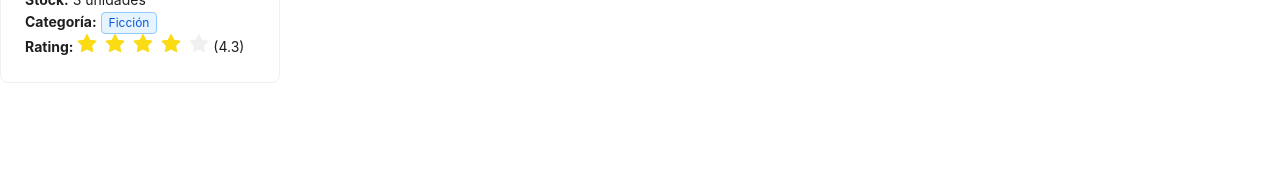
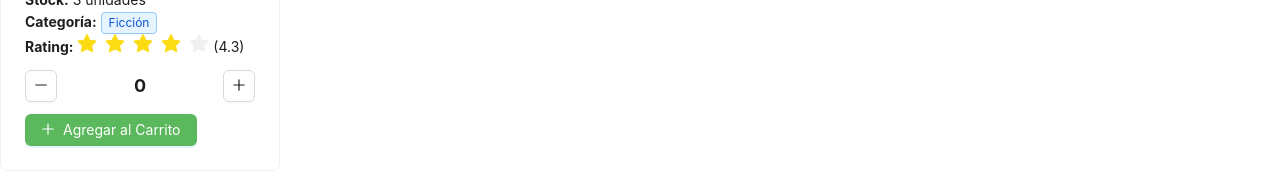
Before and after one commit to EliasGallay/ProyectoFinalReactCoder, a React (Vite) app: page /product/1 in a window 1280 px wide. Shown: the part 470-666 px from the top of the page. Built offline with nearby package versions, Linux system fonts and the light colour scheme.

Commit message:
feat(product): implement quantity selector with + and - buttons

```diff
--- a/src/components/CustomCardDetail.jsx
+++ b/src/components/CustomCardDetail.jsx
@@ -1,5 +1,7 @@
-import React from "react";
-import { Card, Rate, Tag } from "antd";
+import React, { useState } from "react";
+import { Card, Rate, Tag, Button } from "antd";
+import CustomButton from "./CustomButton";
+import { PlusOutlined, MinusOutlined } from "@ant-design/icons";
 
 const { Meta } = Card;
 
@@ -12,6 +14,20 @@ const ProductCard = ({
   category,
   rating,
 }) => {
+  const [count, setCount] = useState(0);
+
+  const increment = () => {
+    if (count < stock) {
+      setCount(count + 1);
+    }
+  };
+
+  const decrement = () => {
+    if (count > 0) {
+      setCount(count - 1);
+    }
+  };
+
   return (
     <Card
       hoverable
@@ -41,6 +57,14 @@ const ProductCard = ({
           {rating})
         </p>
       </div>
+
+      <div className="flex justify-between items-center mt-3 mb-3">
+        <Button icon={<MinusOutlined />} onClick={decrement} />
+        <div className="text-lg font-bold">{count}</div>
+        <Button icon={<PlusOutlined />} onClick={increment} />
+      </div>
+
+      <CustomButton title="Agregar al Carrito" icon={<PlusOutlined />} />
     </Card>
   );
 };
```
